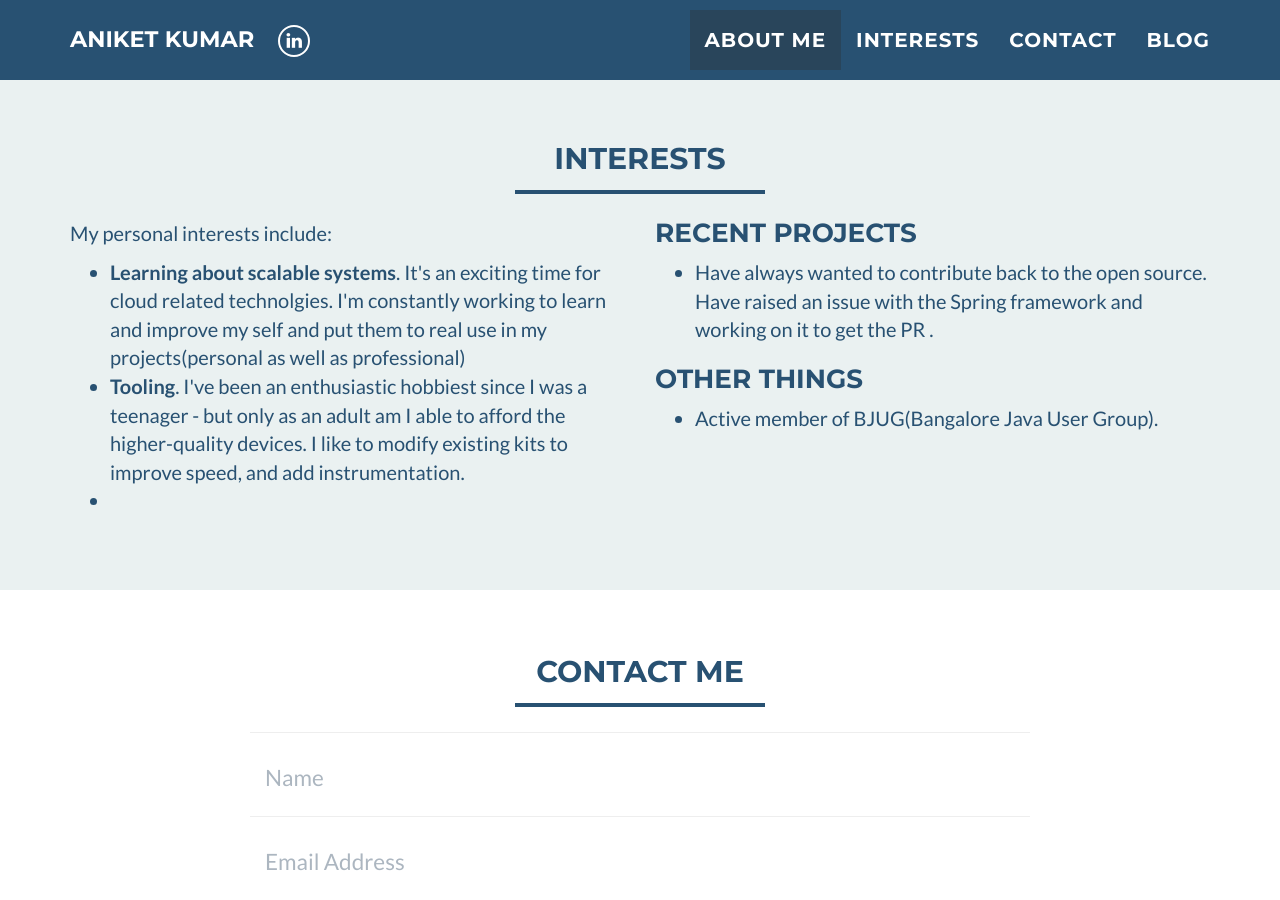
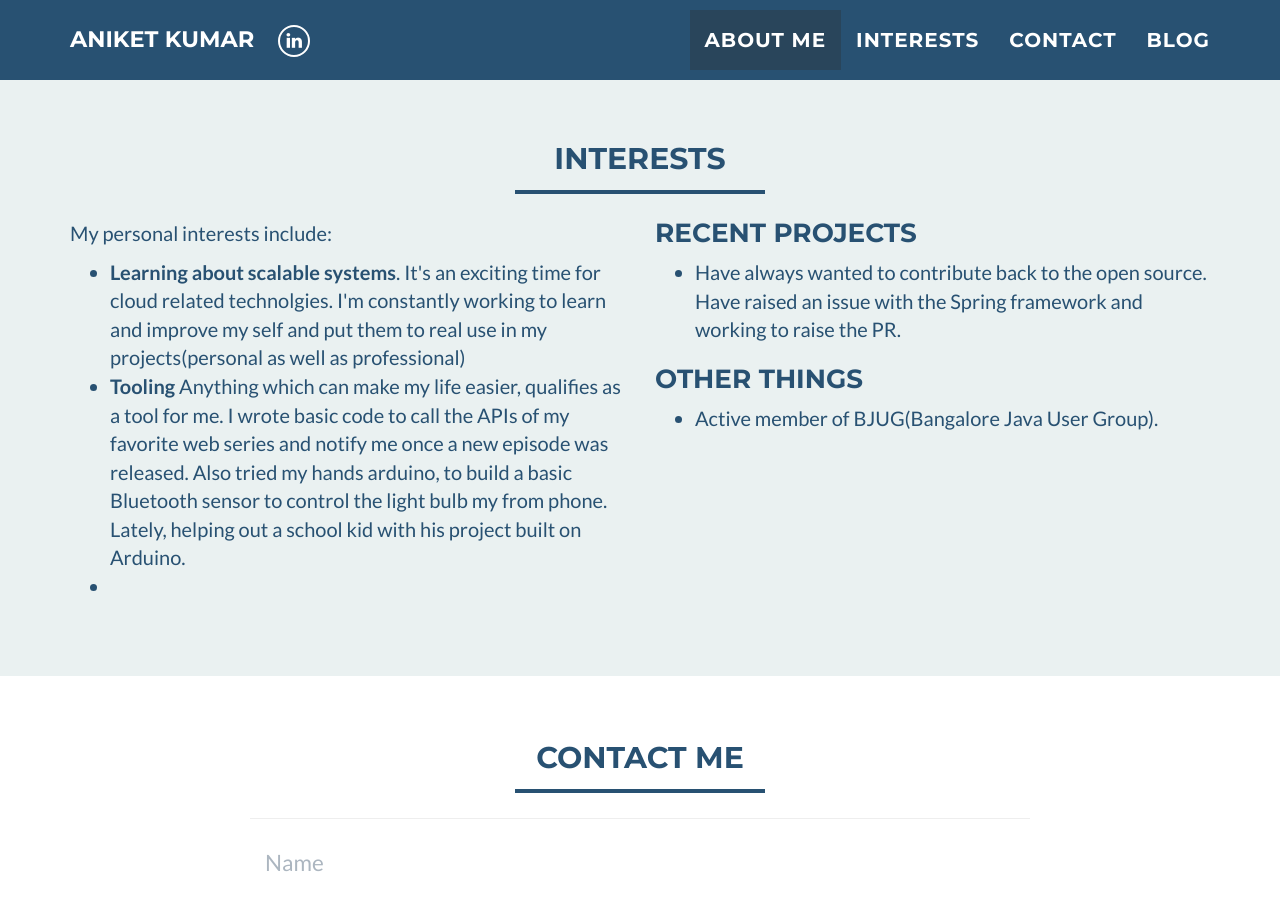
Before and after one commit to 007aniketkumar/007aniketkumar.github.io, a Jekyll site: the page built from index.html, in a window 1280 px wide and 900 px high, scrolled down 1248 px. Built offline with Jekyll 4.4.1, drawn with Linux system fonts in a browser that asks for light colours.

Commit message:
Update interests.html

```diff
--- a/_includes/interests.html
+++ b/_includes/interests.html
@@ -16,8 +16,9 @@
 				 <b>Learning about scalable systems</b>. It's an exciting time for cloud related technolgies. I'm constantly working to learn and improve my self and put them to real use in my projects(personal as well as professional)
 			  </li>
 			  <li>
-				  <b>Tooling</b>. I've been an enthusiastic hobbiest since I was a teenager - but only as an adult am I able to afford the higher-quality
-          devices. I like to modify existing kits to improve speed, and add instrumentation.
+				  <b>Tooling</b> Anything which can make my life easier, qualifies as a tool for me. I wrote basic code to call the APIs of my favorite web series and notify me once  a new episode was released.
+                                     Also tried my hands arduino, to build a basic Bluetooth sensor to control the light bulb my from phone. Lately, helping out a school kid with his project built on Arduino.
+
 			  </li>
 			  <li>
 
@@ -28,7 +29,7 @@
       <h3 style="margin-top:0">Recent Projects</h3>
 		  <ul>
   			<li>
-				Have always wanted to contribute back to the open source. Have raised an issue with the Spring framework and working on it to get the PR .
+				Have always wanted to contribute back to the open source. Have raised an issue with the Spring framework and working to raise the PR.
 			  </li>
 
   		    </ul>
```
